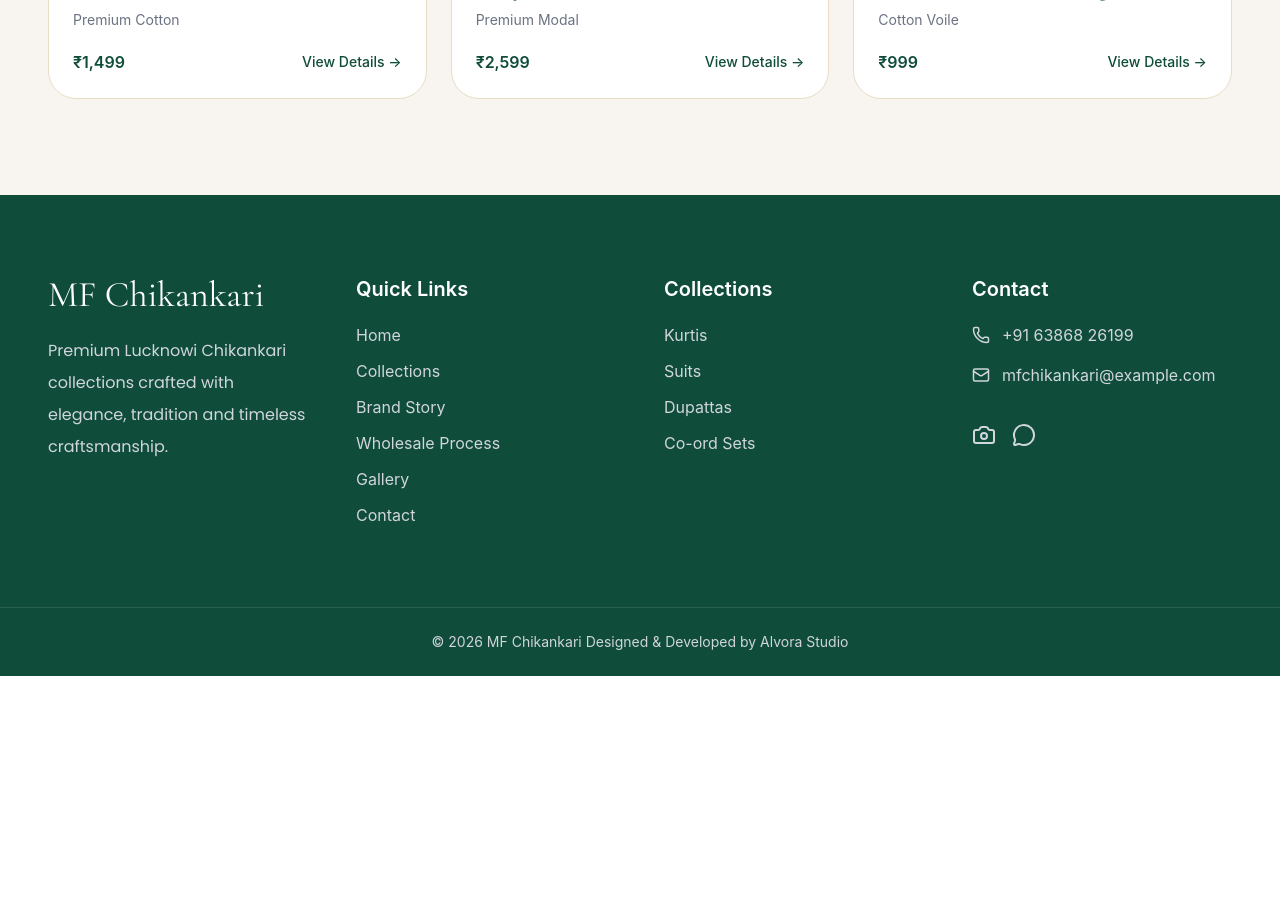
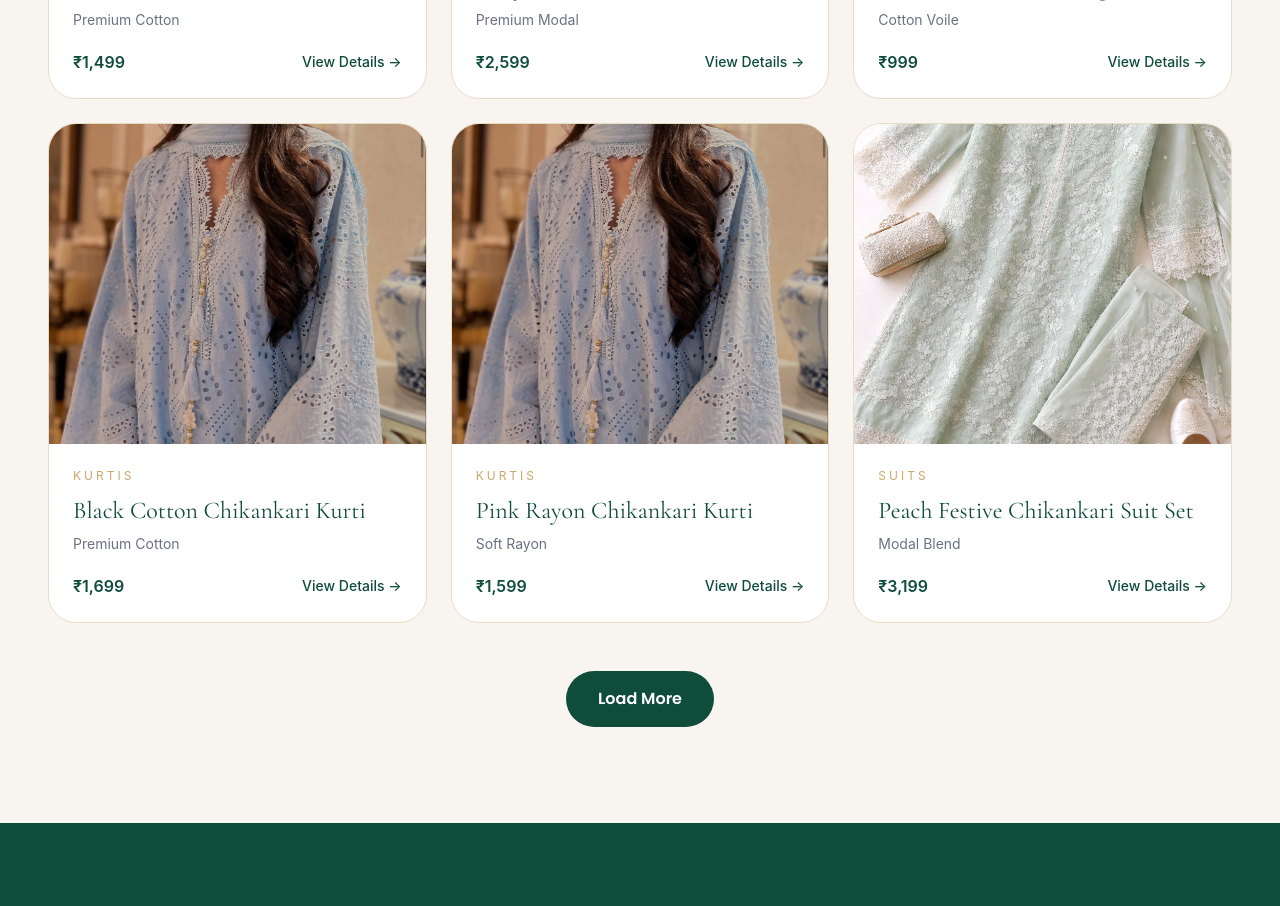
Before and after one commit to knight110599/mf-chikankari-showcase, a React (Vite) app: page /products in a window 1280 px wide. Shown: the part 1160-2066 px from the top of the page. Before the commit the page ends 1836 px from the top, so only its background shows below. Built offline with nearby package versions, Linux system fonts and the light colour scheme.

Commit message:
Add load more functionality

```diff
--- a/src/data/products.ts
+++ b/src/data/products.ts
@@ -115,4 +115,283 @@
       "Iron on low heat",
     ],
   },
+    {
+    id: 4,
+    name: "Black Cotton Chikankari Kurti",
+    slug: "black-cotton-chikankari-kurti",
+    sku: "MF-KUR-002",
+    category: "Kurtis",
+    price: 1699,
+    wholesalePrice: 999,
+    image: kurtis,
+    images: [kurtis, kurtis, kurtis],
+    fabric: "Premium Cotton",
+    sizes: ["S", "M", "L", "XL", "XXL"],
+    featured: true,
+    stock: 18,
+    description:
+      "A sophisticated black cotton kurti featuring delicate Lucknowi Chikankari embroidery. Its timeless colour and breathable fabric make it suitable for everyday wear, office styling and evening occasions.",
+    details: [
+      "Authentic handcrafted Chikankari embroidery",
+      "Soft and breathable premium cotton",
+      "Elegant straight-fit silhouette",
+      "Suitable for casual, office and festive wear",
+      "Finished by experienced Lucknowi artisans",
+    ],
+    care: [
+      "Gentle hand wash separately",
+      "Use mild detergent",
+      "Do not soak for long periods",
+      "Dry in shade",
+      "Iron on low heat from the reverse side",
+    ],
+  },
+  {
+    id: 5,
+    name: "Pink Rayon Chikankari Kurti",
+    slug: "pink-rayon-chikankari-kurti",
+    sku: "MF-KUR-003",
+    category: "Kurtis",
+    price: 1599,
+    wholesalePrice: 949,
+    image: kurtis,
+    images: [kurtis, kurtis, kurtis],
+    fabric: "Soft Rayon",
+    sizes: ["S", "M", "L", "XL"],
+    featured: false,
+    stock: 24,
+    description:
+      "A graceful pink rayon kurti designed with fine Chikankari embroidery and a comfortable flowing silhouette. It is ideal for daily styling, casual gatherings and light festive occasions.",
+    details: [
+      "Traditional Lucknowi embroidery",
+      "Soft and lightweight rayon fabric",
+      "Comfortable relaxed silhouette",
+      "Easy to style for everyday occasions",
+      "Handcrafted detailing throughout",
+    ],
+    care: [
+      "Hand wash gently in cold water",
+      "Use mild liquid detergent",
+      "Do not bleach",
+      "Dry naturally in shade",
+      "Iron at low temperature",
+    ],
+  },
+  {
+    id: 6,
+    name: "Peach Festive Chikankari Suit Set",
+    slug: "peach-festive-chikankari-suit-set",
+    sku: "MF-SUIT-002",
+    category: "Suits",
+    price: 3199,
+    wholesalePrice: 2099,
+    image: suits,
+    images: [suits, suits, suits],
+    fabric: "Modal Blend",
+    sizes: ["M", "L", "XL", "XXL"],
+    featured: true,
+    stock: 12,
+    description:
+      "A refined peach Chikankari suit set created for festive celebrations and elegant occasions. The soft modal-blend fabric offers comfort while detailed embroidery adds a premium traditional finish.",
+    details: [
+      "Complete handcrafted Chikankari suit set",
+      "Soft and lightweight modal-blend fabric",
+      "Detailed festive embroidery",
+      "Comfortable elegant silhouette",
+      "Ideal for celebrations and formal occasions",
+    ],
+    care: [
+      "Dry clean recommended",
+      "Gentle hand wash only when necessary",
+      "Do not bleach",
+      "Dry flat in shade",
+      "Iron carefully on low heat",
+    ],
+  },
+    {
+    id: 7,
+    name: "Floral Cotton Chikankari Dupatta",
+    slug: "floral-cotton-chikankari-dupatta",
+    sku: "MF-DUP-002",
+    category: "Dupattas",
+    price: 1199,
+    wholesalePrice: 699,
+    image: dupattas,
+    images: [dupattas, dupattas, dupattas],
+    fabric: "Cotton Voile",
+    sizes: ["Free Size"],
+    featured: false,
+    stock: 28,
+    description:
+      "A lightweight floral Chikankari dupatta crafted from soft cotton voile. Its delicate embroidery and versatile styling make it suitable for everyday ethnic wear and festive combinations.",
+    details: [
+      "Handcrafted floral Chikankari embroidery",
+      "Soft and breathable cotton voile",
+      "Lightweight and easy to style",
+      "Suitable for kurtis and suit sets",
+      "Traditional Lucknowi craftsmanship",
+    ],
+    care: [
+      "Gentle hand wash separately",
+      "Use cold water and mild detergent",
+      "Do not wring",
+      "Dry naturally in shade",
+      "Iron on low heat",
+    ],
+  },
+  {
+    id: 8,
+    name: "White Premium Chikankari Co-ord Set",
+    slug: "white-premium-chikankari-co-ord-set",
+    sku: "MF-CRD-001",
+    category: "Co-ord Sets",
+    price: 2399,
+    wholesalePrice: 1499,
+    image: kurtis,
+    images: [kurtis, kurtis, kurtis],
+    fabric: "Premium Cotton",
+    sizes: ["S", "M", "L", "XL"],
+    featured: true,
+    stock: 15,
+    description:
+      "A refined white Chikankari co-ord set combining traditional embroidery with a modern coordinated silhouette. Designed for comfortable, elegant and versatile styling.",
+    details: [
+      "Two-piece coordinated outfit",
+      "Authentic handcrafted Chikankari embroidery",
+      "Soft premium cotton fabric",
+      "Modern and comfortable silhouette",
+      "Suitable for casual and semi-formal occasions",
+    ],
+    care: [
+      "Gentle hand wash separately",
+      "Use mild detergent",
+      "Do not bleach",
+      "Dry in shade",
+      "Iron from the reverse side on low heat",
+    ],
+  },
+  {
+    id: 9,
+    name: "Green Cotton Chikankari Kurti",
+    slug: "green-cotton-chikankari-kurti",
+    sku: "MF-KUR-004",
+    category: "Kurtis",
+    price: 1799,
+    wholesalePrice: 1099,
+    image: kurtis,
+    images: [kurtis, kurtis, kurtis],
+    fabric: "Slub Cotton",
+    sizes: ["S", "M", "L", "XL", "XXL"],
+    featured: false,
+    stock: 22,
+    description:
+      "A refreshing green cotton kurti with elegant Lucknowi Chikankari detailing. Its breathable fabric and polished silhouette make it suitable for regular and festive styling.",
+    details: [
+      "Traditional handcrafted embroidery",
+      "Breathable slub cotton fabric",
+      "Comfortable straight-fit silhouette",
+      "Suitable for daily and festive wear",
+      "Finished with fine artisan detailing",
+    ],
+    care: [
+      "Hand wash gently in cold water",
+      "Use mild detergent",
+      "Wash dark colours separately",
+      "Dry in shade",
+      "Iron on low heat",
+    ],
+  },
+  {
+    id: 10,
+    name: "Yellow Cotton Chikankari Suit Set",
+    slug: "yellow-cotton-chikankari-suit-set",
+    sku: "MF-SUIT-003",
+    category: "Suits",
+    price: 2899,
+    wholesalePrice: 1849,
+    image: suits,
+    images: [suits, suits, suits],
+    fabric: "Premium Cotton",
+    sizes: ["M", "L", "XL", "XXL"],
+    featured: true,
+    stock: 14,
+    description:
+      "A vibrant yellow cotton Chikankari suit set designed for festive gatherings and elegant everyday wear. Fine embroidery and breathable fabric create a balanced traditional look.",
+    details: [
+      "Complete handcrafted suit set",
+      "Premium breathable cotton",
+      "Traditional Lucknowi embroidery",
+      "Comfortable festive silhouette",
+      "Suitable for celebrations and daytime events",
+    ],
+    care: [
+      "Gentle hand wash separately",
+      "Use mild detergent",
+      "Do not bleach",
+      "Dry in shade",
+      "Iron carefully on low heat",
+    ],
+  },
+  {
+    id: 11,
+    name: "Beige Premium Embroidered Dupatta",
+    slug: "beige-premium-embroidered-dupatta",
+    sku: "MF-DUP-003",
+    category: "Dupattas",
+    price: 1399,
+    wholesalePrice: 849,
+    image: dupattas,
+    images: [dupattas, dupattas, dupattas],
+    fabric: "Modal Voile",
+    sizes: ["Free Size"],
+    featured: false,
+    stock: 19,
+    description:
+      "An elegant beige dupatta crafted from smooth modal voile and decorated with fine Chikankari embroidery. Its neutral tone pairs easily with festive and formal ethnic outfits.",
+    details: [
+      "Premium handcrafted embroidery",
+      "Soft modal voile fabric",
+      "Lightweight and comfortable finish",
+      "Versatile neutral colour",
+      "Free-size traditional styling",
+    ],
+    care: [
+      "Dry clean recommended",
+      "Gentle hand wash if required",
+      "Do not wring",
+      "Dry flat in shade",
+      "Iron at low temperature",
+    ],
+  },
+  {
+    id: 12,
+    name: "Black Premium Chikankari Co-ord Set",
+    slug: "black-premium-chikankari-co-ord-set",
+    sku: "MF-CRD-002",
+    category: "Co-ord Sets",
+    price: 2999,
+    wholesalePrice: 1899,
+    image: kurtis,
+    images: [kurtis, kurtis, kurtis],
+    fabric: "Modal Cotton",
+    sizes: ["S", "M", "L", "XL"],
+    featured: true,
+    stock: 11,
+    description:
+      "A sophisticated black Chikankari co-ord set featuring premium embroidery and a modern relaxed silhouette. Designed for elegant evening styling and elevated everyday wear.",
+    details: [
+      "Premium two-piece coordinated outfit",
+      "Fine Lucknowi Chikankari embroidery",
+      "Soft modal-cotton blend",
+      "Modern relaxed silhouette",
+      "Suitable for evening and semi-formal wear",
+    ],
+    care: [
+      "Dry clean recommended",
+      "Gentle hand wash only when required",
+      "Do not bleach",
+      "Dry in shade",
+      "Iron on low heat from the reverse side",
+    ],
+  },
 ];
--- a/src/pages/ProductsPage.tsx
+++ b/src/pages/ProductsPage.tsx
@@ -1,4 +1,4 @@
-import { useMemo, useState } from "react";
+import { useEffect, useMemo, useState } from "react";
 import ProductCard from "../components/product/ProductCard";
 import { products } from "../data/products";
 
@@ -7,6 +7,7 @@
   const [category, setCategory] = useState("All");
   const [fabric, setFabric] = useState("All");
   const [sortBy, setSortBy] = useState("default");
+  const [visibleCount, setVisibleCount] = useState(6);
 
   const categories = [
     "All",
@@ -57,7 +58,11 @@
   setCategory("All");
   setFabric("All");
   setSortBy("default");
+  setVisibleCount(6);
 }
+useEffect(() => {
+  setVisibleCount(6);
+}, [search, category, fabric, sortBy]);
 
   return (
     <section className="mx-auto max-w-7xl px-5 py-16 sm:px-8 lg:px-12 lg:py-24">
@@ -206,11 +211,25 @@
       </div>
 
       {filteredProducts.length > 0 ? (
+        <>
           <div className="mt-8 grid gap-6 sm:grid-cols-2 lg:grid-cols-3">
-          {filteredProducts.map((product) => (
+            {filteredProducts.slice(0, visibleCount).map((product) => (
               <ProductCard key={product.id} product={product} />
             ))}
           </div>
+          {visibleCount < filteredProducts.length && (
+            <div className="mt-12 flex justify-center">
+              <button
+                type="button"
+                onClick={() => setVisibleCount((current) => current + 6)}
+                className="inline-flex min-h-14 items-center justify-center rounded-full bg-[#0F4C3A] px-8 font-semibold text-white transition hover:-translate-y-0.5 hover:bg-[#0A3D2F] hover:shadow-lg"
+                style={{ fontFamily: "Poppins" }}
+              >
+                Load More
+              </button>
+            </div>
+          )}
+        </>
       ) : (
         <div className="mt-10 rounded-[28px] border border-[#E8DCC5] bg-white p-8 text-center sm:p-12">
           <h2
```
Lines whose indentation alone changed are shown as unchanged.
